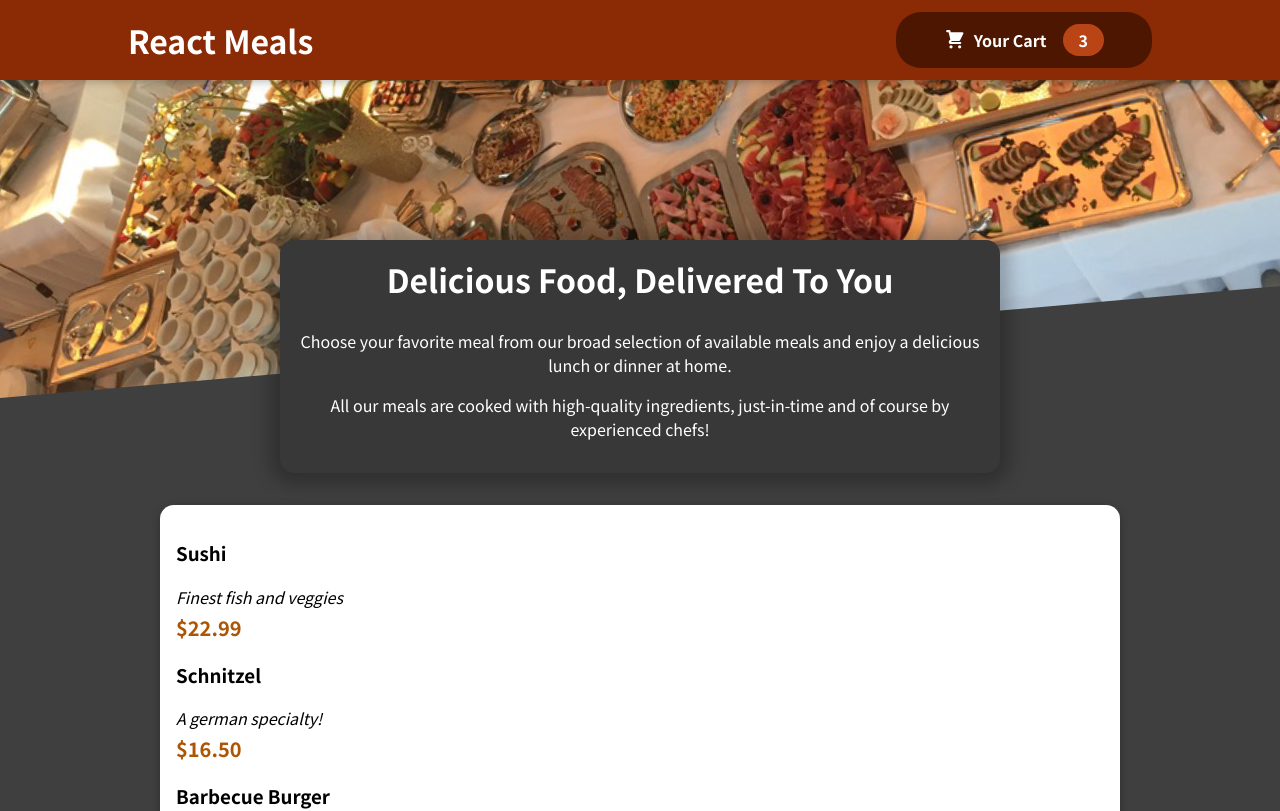
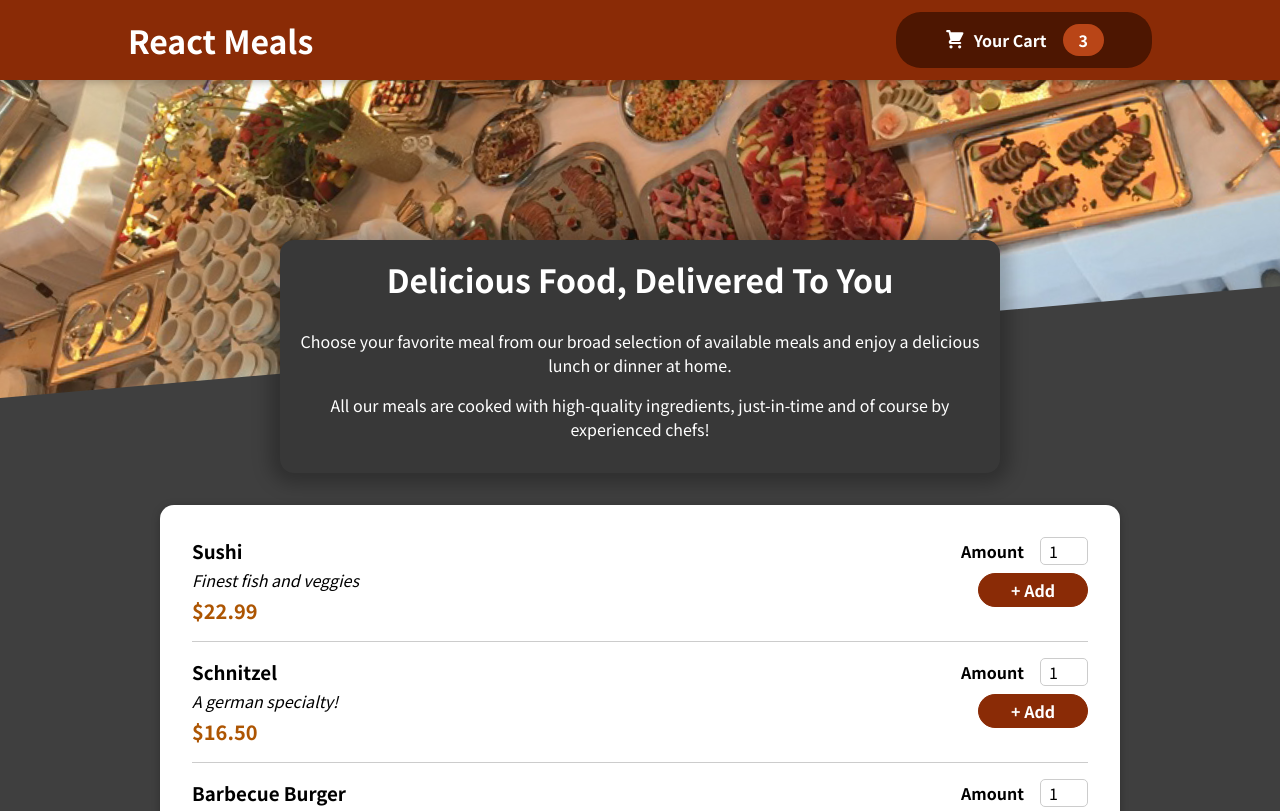
Before and after one commit to jeongola/food-order-app, a React (Create React App) app: page / in a window 1280 px wide. Shown: the top 811 px of the page. Built offline with nearby package versions, Linux system fonts and the light colour scheme.

Commit message:
MealItemForm-Input module added

```diff
--- a/src/components/Meals/AvailableMeals.js
+++ b/src/components/Meals/AvailableMeals.js
@@ -31,7 +31,13 @@ const DUMMY_MEALS = [
 
 const AvailableMeals = () => {
   const mealsList = DUMMY_MEALS.map((meal) => (
-    <MealItem key={meal.id} name={meal.name} description={meal.description} price={meal.price} />
+    <MealItem
+      id={meal.id}
+      key={meal.id}
+      name={meal.name}
+      description={meal.description}
+      price={meal.price}
+    />
   ));
 
   return (
--- a/src/components/Meals/MealItem/MealItem.js
+++ b/src/components/Meals/MealItem/MealItem.js
@@ -1,16 +1,19 @@
+import MealItemForm from './MealItemForm';
 import classes from './MealItem.module.css';
 
 const MealItem = (props) => {
   const price = `$${props.price.toFixed(2)}`;
 
   return (
-    <li>
+    <li className={classes.meal}>
       <div>
         <h3>{props.name}</h3>
         <div className={classes.description}>{props.description}</div>
         <div className={classes.price}>{price}</div>
       </div>
-      <div></div>
+      <div>
+        <MealItemForm />
+      </div>
     </li>
   );
 };
--- a/src/components/Meals/MealItem/MealItemForm.js
+++ b/src/components/Meals/MealItem/MealItemForm.js
@@ -0,0 +1,23 @@
+import classes from './MealItemForm.module.css';
+import Input from '../../UI/Input';
+
+const MealItemForm = (props) => {
+  return (
+    <form className={classes.form}>
+      <Input
+        label='Amount'
+        input={{
+          id: 'amount',
+          type: 'number',
+          min: '1',
+          max: '5',
+          step: '1',
+          defaultValue: '1',
+        }}
+      />
+      <button>+ Add</button>
+    </form>
+  );
+};
+
+export default MealItemForm;
--- /dev/null
+++ b/src/components/UI/Input.js
@@ -0,0 +1,12 @@
+import classes from './Input.module.css';
+
+const Input = (props) => {
+  return (
+    <div className={classes.input}>
+      <label htmlFor={props.input.id}>{props.label}</label>
+      <input {...props.input} />
+    </div>
+  );
+};
+
+export default Input;
--- /dev/null
+++ b/src/components/UI/Input.module.css
@@ -0,0 +1,18 @@
+.input {
+  display: flex;
+  align-items: center;
+  margin-bottom: 0.5rem;
+}
+
+.input label {
+  font-weight: bold;
+  margin-right: 1rem;
+}
+
+.input input {
+  width: 3rem;
+  border-radius: 5px;
+  border: 1px solid #ccc;
+  font: inherit;
+  padding-left: 0.5rem;
+}
```
Also changed, not shown: 1 other file (tests, documents, lock files or other folders).
